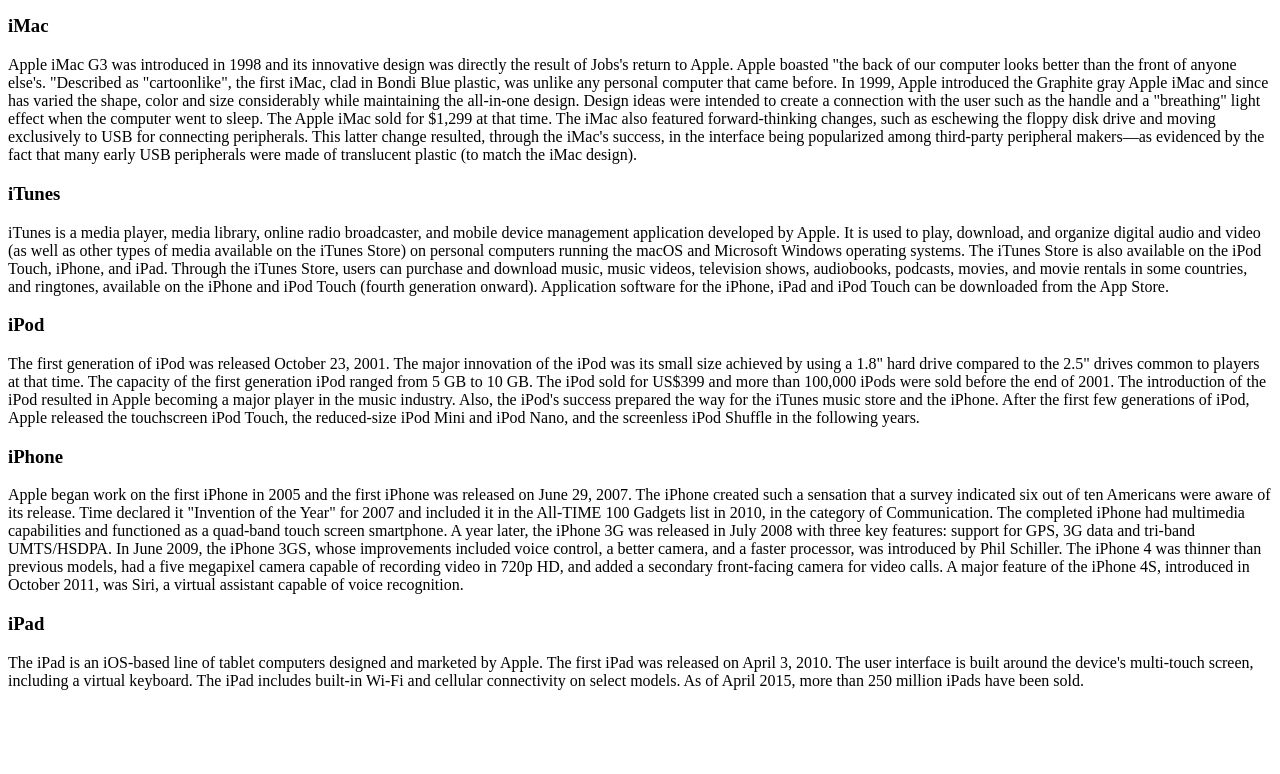
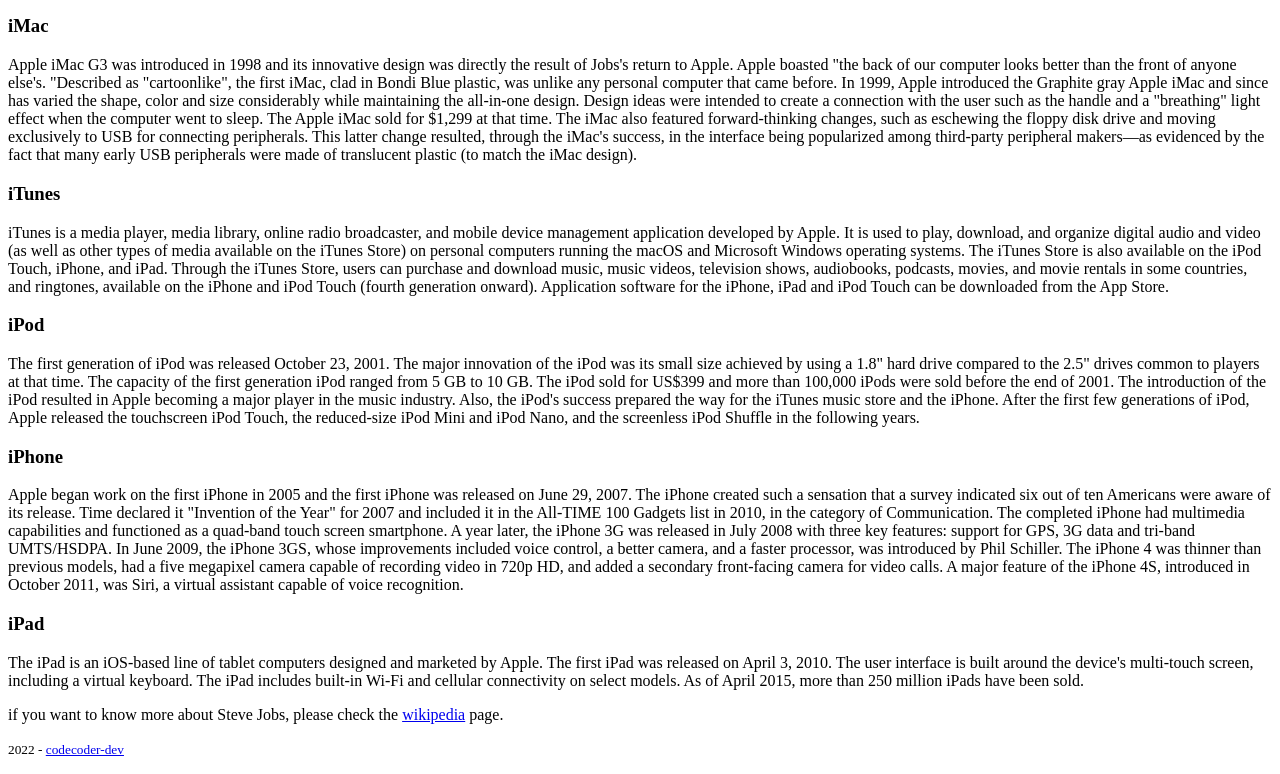
Before and after one commit to codecoder-dev/Steve-Jobs-Tribute-Innovations, a plain HTML site: page index.html in a window 1280 px wide. Shown: the part 1706-2480 px from the top of the page. Before the commit the page ends 2412 px from the top, so only its background shows below. Drawn offline with Linux system fonts and the light colour scheme.

Commit message:
Update index.html
Footer

```diff
--- a/index.html
+++ b/index.html
@@ -261,6 +261,28 @@
       </div>
     </main>
     <!-- END MAIN -->
+    <!-- || FOOTER -->
+    <footer>
+      <p>
+        if you want to know more about Steve Jobs, please check the
+        <a
+          id="tribute-link"
+          href="https://en.wikipedia.org/wiki/Steve_Jobs"
+          target="_blank"
+          >wikipedia</a
+        >
+        page.
+      </p>
+      <p>
+        <small
+          >2022 -
+          <a href="https://codecoder.dev" target="_blank"
+            >codecoder-dev</a
+          ></small
+        >
+      </p>
+    </footer>
+    <!-- END FOOTER -->
     <!-- || RUN TESTS -->
     <!-- <script src="https://cdn.freecodecamp.org/testable-projects-fcc/v1/bundle.js"></script> -->
     <!-- END RUN TESTS -->
```
